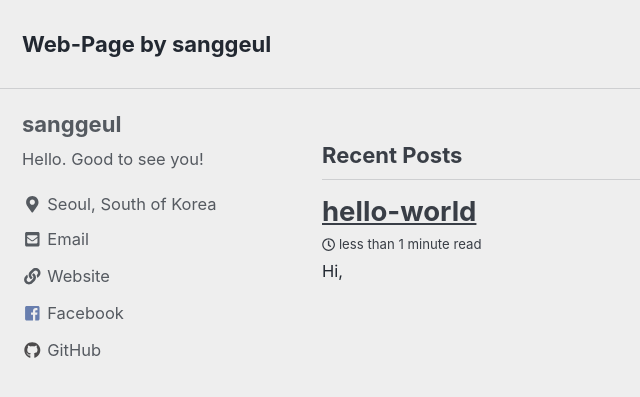
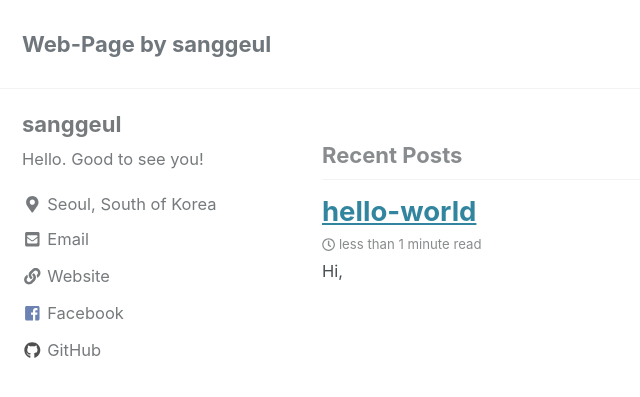
Before and after one commit to sanggeul/sanggeul.github.io, a Jekyll site: the page built from index.html, in a window 1280 px wide and 900 px high. Shown: the top 397 px of the window, without its empty margins (0-640 px from the left). Built offline with Jekyll 4.4.1, drawn with Linux system fonts in a browser that asks for light colours; cached includes are drawn as plain includes; the list of posts is cut into pages by our own code.

Commit message:
Update _config.yml

```diff
--- a/_config.yml
+++ b/_config.yml
@@ -10,10 +10,10 @@
 # Review documentation to determine if you should use `theme` or `remote_theme`
 # https://mmistakes.github.io/minimal-mistakes/docs/quick-start-guide/#installing-the-theme
 
-theme                    : "minimal-mistakes-jekyll"
-#theme                    : "jekyll-theme-minimal"
+#theme                    : "minimal-mistakes-jekyll"
+theme                    : "jekyll-theme-minimal"
 # remote_theme           : "mmistakes/minimal-mistakes"
-minimal_mistakes_skin    : "air" # "default", "air", "aqua", "contrast", "dark", "dirt", "neon", "mint", "plum", "sunrise"
+minimal_mistakes_skin    : "default" # "default", "air", "aqua", "contrast", "dark", "dirt", "neon", "mint", "plum", "sunrise"
 
 # Site Settings
 locale                   : "en-KR"
```
